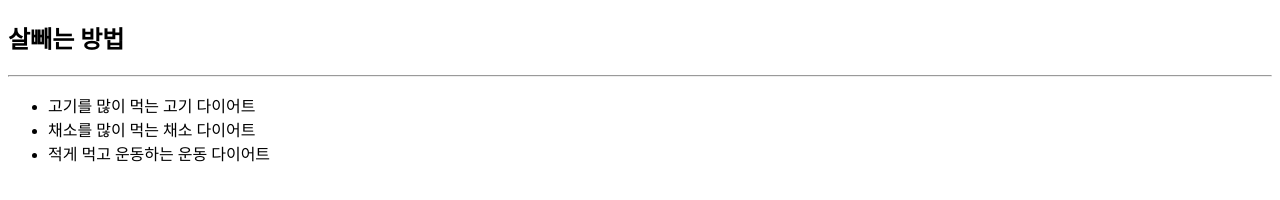
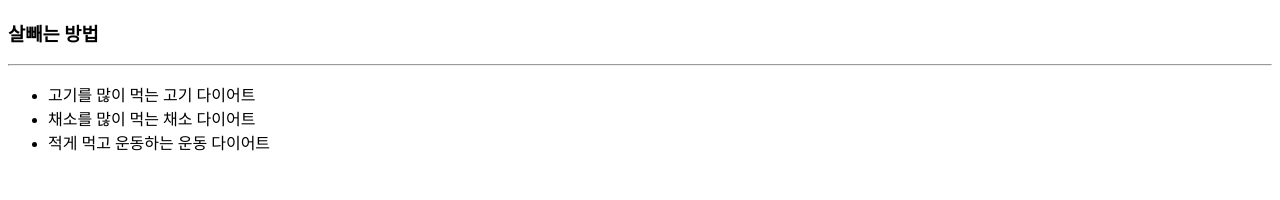
Before and after one commit to wofkem/web_test1, a plain HTML site: page index.html in a window 1280 px wide. Drawn offline with Linux system fonts and the light colour scheme.

Commit message:
Update index.html

```diff
--- a/index.html
+++ b/index.html
@@ -7,7 +7,7 @@
     <title>살빼는 방법</title>
 </head>
 <body>
-    <h2>살빼는 방법</h2>
+    <h3>살빼는 방법</h3>
     <hr>
     <ul>
         <li>고기를 많이 먹는 고기 다이어트</li>
```
